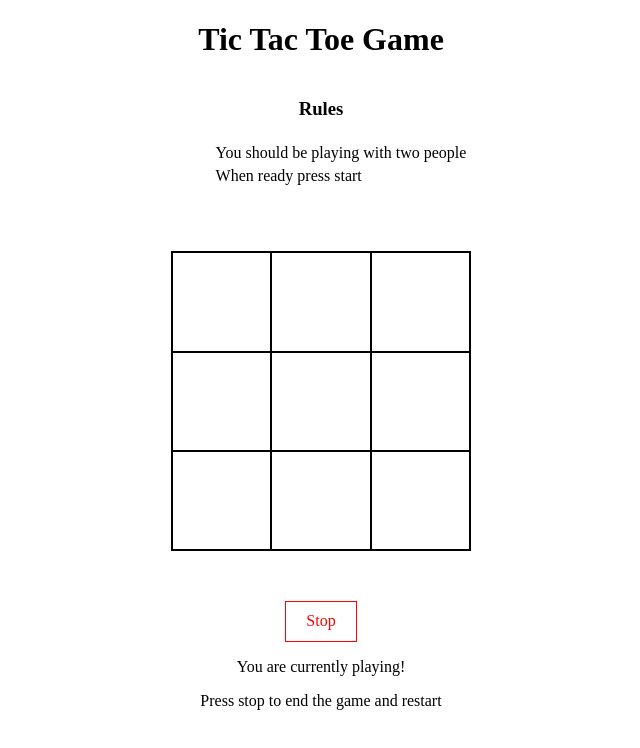
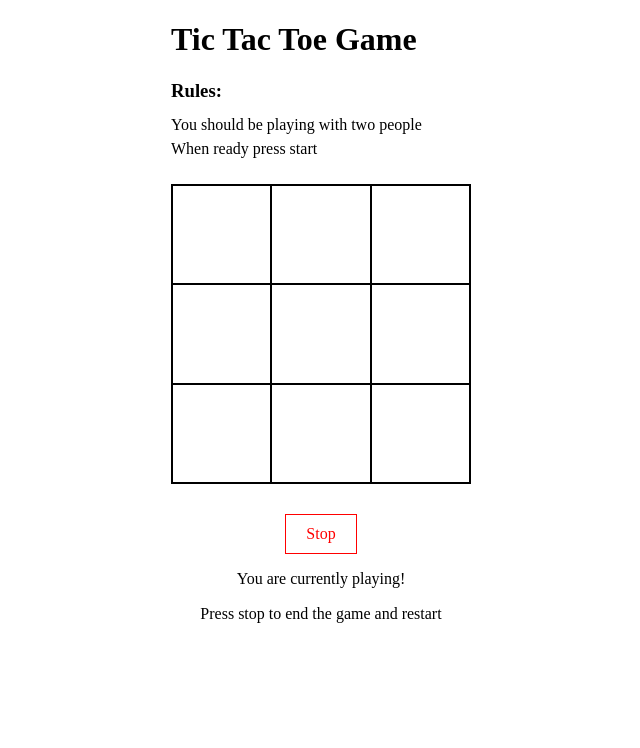
Before and after one commit to joaoafonso386/tic-tac-toe-typescript, a website: page src/dist/index.html in a window 1280 px wide. Both pictures are taken after a click on the button "Start". Shown: the whole page, without its empty margins (319-959 px from the left). Drawn offline with Linux system fonts and the light colour scheme.

Commit message:
Minor CSS changes

```diff
--- a/src/compiled/main.js
+++ b/src/compiled/main.js
@@ -3,6 +3,7 @@ const board = document.querySelector(".board");
 const startButton = document.querySelector(".start-game");
 const gameStartedParagraph = document.createElement("p");
 const infoParagraph = document.createElement("p");
+const whoIsPlayingParagraph = document.createElement("p");
 const playerOne = "X";
 const playerTwo = "O";
 let playerOnePlays = 0;
@@ -72,9 +73,10 @@ startButton.onclick = () => {
     else {
         isInGameMode = true;
         startButton.value = "Stop";
-        gameStartedParagraph.textContent = "You are currently playing!";
+        whoIsPlayingParagraph.innerText;
+        gameStartedParagraph.innerText = "You are currently playing!";
         infoParagraph.style.marginTop = "0px";
-        infoParagraph.textContent = "Press stop to end the game and restart";
+        infoParagraph.innerText = "Press stop to end the game and restart";
         startButton.parentNode.append(gameStartedParagraph, infoParagraph);
     }
 };
--- a/src/main.ts
+++ b/src/main.ts
@@ -2,6 +2,7 @@ const board: HTMLTableElement = document.querySelector(".board");
 const startButton: HTMLInputElement = document.querySelector(".start-game");
 const gameStartedParagraph: HTMLParagraphElement = document.createElement("p");
 const infoParagraph: HTMLParagraphElement = document.createElement("p");
+const whoIsPlayingParagraph: HTMLParagraphElement = document.createElement("p");
 const playerOne: string = "X";
 const playerTwo: string = "O";
 let playerOnePlays: number = 0;
@@ -91,9 +92,10 @@ startButton.onclick = () => {
   } else {
     isInGameMode = true;
     startButton.value = "Stop";
-    gameStartedParagraph.textContent = "You are currently playing!";
+    whoIsPlayingParagraph.innerText
+    gameStartedParagraph.innerText = "You are currently playing!";
     infoParagraph.style.marginTop = "0px";
-    infoParagraph.textContent = "Press stop to end the game and restart";
+    infoParagraph.innerText = "Press stop to end the game and restart";
     startButton.parentNode.append(gameStartedParagraph, infoParagraph);
   }
 
--- a/src/styles/main.css
+++ b/src/styles/main.css
@@ -1,9 +1,20 @@
+h1 {
+  justify-self: start;
+}
+
+h3 {
+  margin: 0;
+  justify-self: start;
+}
+
 td {
   border: 1px solid black;
 }
 
 ul {
-  margin-top: 0px;
+  margin-top: 10px;
+  padding: 0px;
+  justify-self: start;
 }
 
 li {
@@ -14,10 +25,12 @@ li {
 .main {
   display: grid;
   place-items: center;
+  width: 300px;
+  margin: auto;
 }
 
 .main .board {
-  margin-top: 50px;
+  margin-top: 10px;
   width: 300px;
   height: 300px;
   border-spacing: 0px;
@@ -25,7 +38,7 @@ li {
 }
 
 .start-game {
-  margin-top: 50px;
+  margin-top: 30px;
   border: 0px;
   background-color: white;
   border: 1px solid red;
```
Also changed, not shown: src/dist/index.html.
